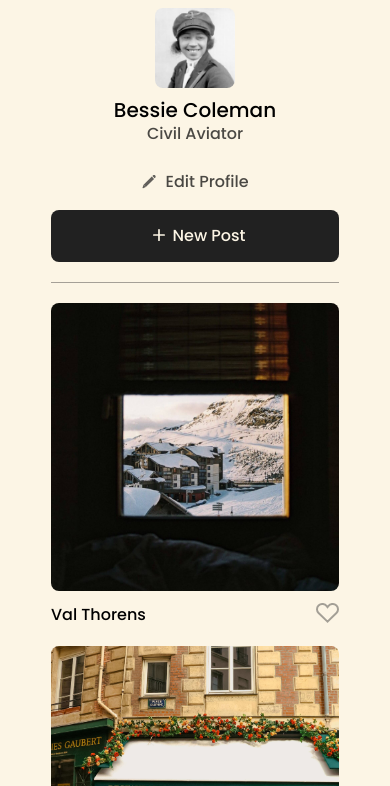
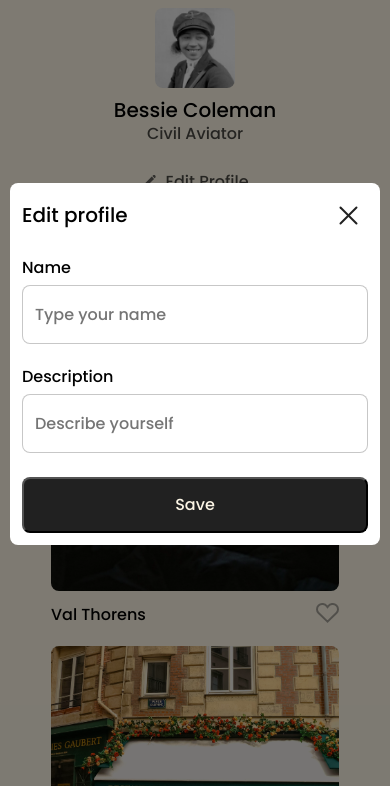
Before and after one commit to masonserna/se_project_spots, a plain HTML site: page index.html in a window 390 px wide. Shown: the part 58-844 px from the top of the page. Drawn offline with Linux system fonts and the light colour scheme.

Commit message:
Make modal & make it responsive

```diff
--- /dev/null
+++ b/blocks/modal.css
@@ -0,0 +1,109 @@
+.modal {
+  position: fixed;
+  top: 0;
+  left: 0;
+  bottom: 0;
+  right: 0;
+  background-color: rgb(0, 0, 0, 0.5);
+  display: flex;
+  justify-content: center;
+  align-items: center;
+  /* visibility: hidden; */
+  padding: 0 20px;
+}
+
+.modal_opended {
+  visibility: visible;
+}
+
+.modal__container {
+  background: #fff;
+  max-width: 730px;
+  width: 100%;
+  padding: 32px 50px;
+  position: relative;
+  box-sizing: border-box;
+  border-radius: 8px;
+}
+
+.modal__close-btn {
+  position: absolute;
+  top: 32px;
+  right: 50px;
+  width: 40px;
+  height: 40px;
+  background-image: url(../images/close-icon.svg);
+  background-position: center;
+  border: none;
+  background-color: #fff;
+}
+
+.modal__title {
+  margin: 0 0 32px;
+  font-size: 32px;
+  font-weight: 500;
+  line-height: 1;
+}
+
+.modal__label {
+  display: flex;
+  flex-direction: column;
+  gap: 8px;
+  margin-bottom: 32px;
+  font-size: 16px;
+  font-weight: 500;
+  line-height: 1.1;
+}
+
+.modal__input {
+  padding: 16px 12px;
+  font-size: 20px;
+  font-weight: 500;
+  line-height: 1;
+  border-radius: 8px;
+  border: #21212140 1px solid;
+}
+
+.modal__submit-btn {
+  width: 156px;
+  padding: 18px 58px;
+  background-color: #212121;
+  border-radius: 8px;
+  color: #fcf5e5;
+  font-size: 16px;
+  font-weight: 500;
+  line-height: 1;
+}
+
+@media screen and (max-width: 627px) {
+  .modal {
+    padding: 0 10px;
+  }
+
+  .modal__container {
+    padding: 12px;
+  }
+
+  .modal__close-btn {
+    top: 12px;
+    right: 12px;
+  }
+
+  .modal__title {
+    font-size: 20px;
+    padding: 10px 0;
+    margin-bottom: 24px;
+  }
+
+  .modal__label {
+    margin-bottom: 24px;
+  }
+
+  .modal__input {
+    font-size: 16px;
+  }
+
+  .modal__submit-btn {
+    width: 100%;
+  }
+}
--- a/index.html
+++ b/index.html
@@ -125,6 +125,31 @@
       <footer class="footer">
         <p class="footer__copyright">2024 &copy; Spots</p>
       </footer>
+      <div class="modal modal_opened">
+        <div class="modal__container">
+          <button type="submit" class="modal__close-btn"></button>
+          <h2 class="modal__title">Edit profile</h2>
+          <form name="edit-profile" class="modal__form">
+            <label for="name" class="modal__label"
+              >Name
+              <input
+                id="name"
+                type="text"
+                class="modal__input"
+                placeholder="Type your name"
+            /></label>
+            <label for="description" class="modal__label"
+              >Description
+              <input
+                id="description"
+                type="text"
+                class="modal__input"
+                placeholder="Describe yourself"
+            /></label>
+            <button type="submit" class="modal__submit-btn">Save</button>
+          </form>
+        </div>
+      </div>
     </div>
     <script src="./scripts/index.js" defer></script>
   </body>
--- a/pages/index.css
+++ b/pages/index.css
@@ -7,3 +7,4 @@
 @import url(../blocks/cards.css);
 @import url(../blocks/card.css);
 @import url(../blocks/footer.css);
+@import url(../blocks/modal.css);
```
Also changed, not shown: images/close-icon.svg (added).
